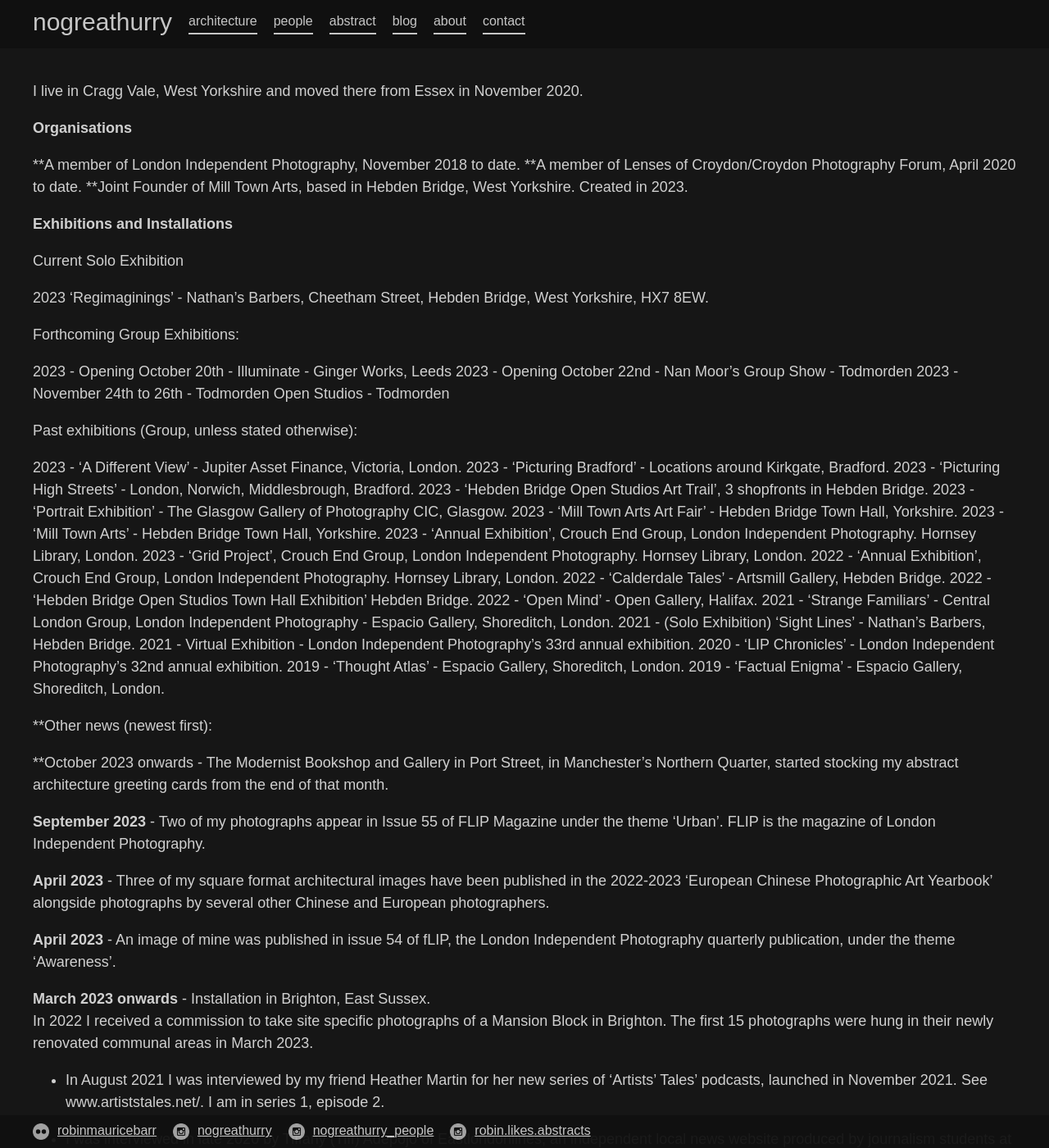
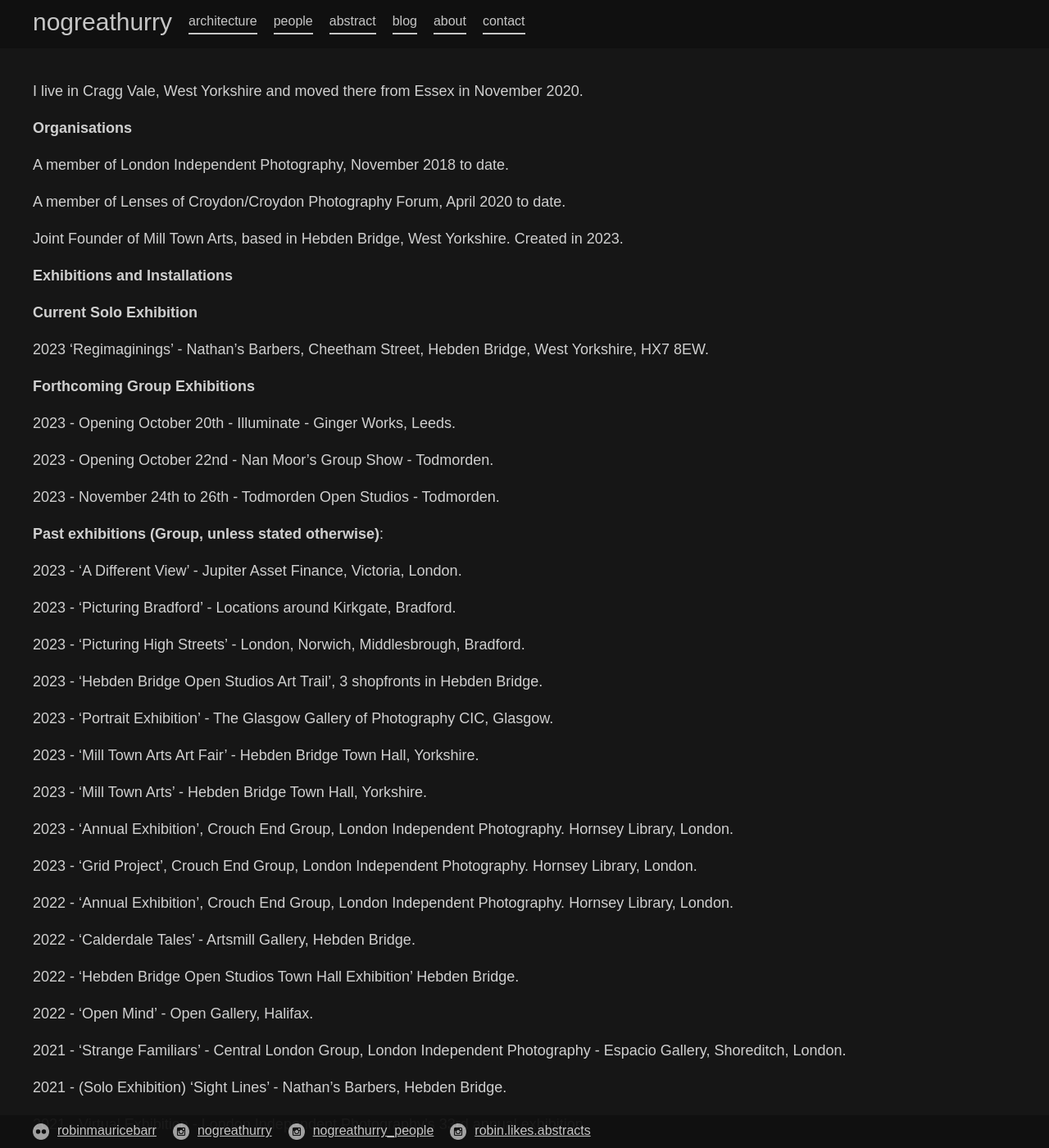
Before and after one commit to 987poiuytrewq/nogreathurry, a Jekyll site: the page built from blog.md, in a window 1280 px wide and 1400 px high. Shown: the whole window at 82% size. Built offline with Jekyll 4.4.1, drawn with Linux system fonts in a browser that asks for light colours; some of the changed text lies outside the part shown.

Commit message:
Updated Blog

```diff
--- a/blog.md
+++ b/blog.md
@@ -7,47 +7,69 @@ I live in Cragg Vale, West Yorkshire and moved there from Essex in November 2020
 
 **Organisations**
 
-**A member of London Independent Photography, November 2018 to date.
-**A member of Lenses of Croydon/Croydon Photography Forum, April 2020 to date.
-**Joint Founder of Mill Town Arts, based in Hebden Bridge, West Yorkshire. Created in 2023.
+A member of London Independent Photography, November 2018 to date.
+
+A member of Lenses of Croydon/Croydon Photography Forum, April 2020 to date.
+
+Joint Founder of Mill Town Arts, based in Hebden Bridge, West Yorkshire. Created in 2023.
 
 **Exhibitions and Installations**
 
-Current Solo Exhibition
+**Current Solo Exhibition**
 
 2023 'Regimaginings' - Nathan's Barbers, Cheetham Street, Hebden Bridge, West Yorkshire, HX7 8EW.
 
-Forthcoming Group Exhibitions:
+**Forthcoming Group Exhibitions**
 
-2023 - Opening October 20th - Illuminate - Ginger Works, Leeds
-2023 - Opening October 22nd - Nan Moor's Group Show - Todmorden
-2023 - November 24th to 26th - Todmorden Open Studios - Todmorden
+2023 - Opening October 20th - Illuminate - Ginger Works, Leeds.
 
-Past exhibitions (Group, unless stated otherwise):
+2023 - Opening October 22nd - Nan Moor's Group Show - Todmorden.
+
+2023 - November 24th to 26th - Todmorden Open Studios - Todmorden.
+
+**Past exhibitions (Group, unless stated otherwise)**:
 
 2023 - 'A Different View' - Jupiter Asset Finance, Victoria, London.
+
 2023 - 'Picturing Bradford' - Locations around Kirkgate, Bradford.
+
 2023 - 'Picturing High Streets' - London, Norwich, Middlesbrough, Bradford.
+
 2023 - 'Hebden Bridge Open Studios Art Trail', 3 shopfronts in Hebden Bridge.
+
 2023 - 'Portrait Exhibition' - The Glasgow Gallery of Photography CIC, Glasgow.
+
 2023 - 'Mill Town Arts Art Fair' - Hebden Bridge Town Hall, Yorkshire.
+
 2023 - 'Mill Town Arts' - Hebden Bridge Town Hall, Yorkshire.
+
 2023 - 'Annual Exhibition', Crouch End Group, London Independent Photography. Hornsey Library, London.
+
 2023 - 'Grid Project',  Crouch End Group, London Independent Photography. Hornsey Library, London.
+
 2022 - 'Annual Exhibition', Crouch End Group, London Independent Photography. Hornsey Library, London.
+
 2022 - 'Calderdale Tales' - Artsmill Gallery, Hebden Bridge.
+
 2022 - 'Hebden Bridge Open Studios Town Hall Exhibition' Hebden Bridge.
+
 2022 - 'Open Mind' - Open Gallery, Halifax.
+
 2021 - 'Strange Familiars' - Central London Group, London Independent Photography - Espacio Gallery, Shoreditch, London.
+
 2021 - (Solo Exhibition) 'Sight Lines' - Nathan's Barbers, Hebden Bridge.
+
 2021 - Virtual Exhibition - London Independent Photography's 33rd annual exhibition.
+
 2020 - 'LIP Chronicles' - London Independent Photography's 32nd annual exhibition.
+
 2019 - 'Thought Atlas' - Espacio Gallery, Shoreditch, London.
+
 2019 - 'Factual Enigma' - Espacio Gallery, Shoreditch, London.
 
-**Other news (newest first):
+**Other news** (newest first):
 
-**October 2023 onwards - The Modernist Bookshop and Gallery in Port Street, in Manchester's Northern Quarter, started stocking my abstract architecture greeting cards from the end of that month.
+**October 2023 onwards** - The Modernist Bookshop and Gallery in Port Street, in Manchester's Northern Quarter, started stocking my abstract architecture greeting cards from the end of that month.
 
 **September 2023** - Two of my photographs appear in Issue 55 of FLIP Magazine under the theme 'Urban'. FLIP is the magazine of London Independent Photography.
 
```
